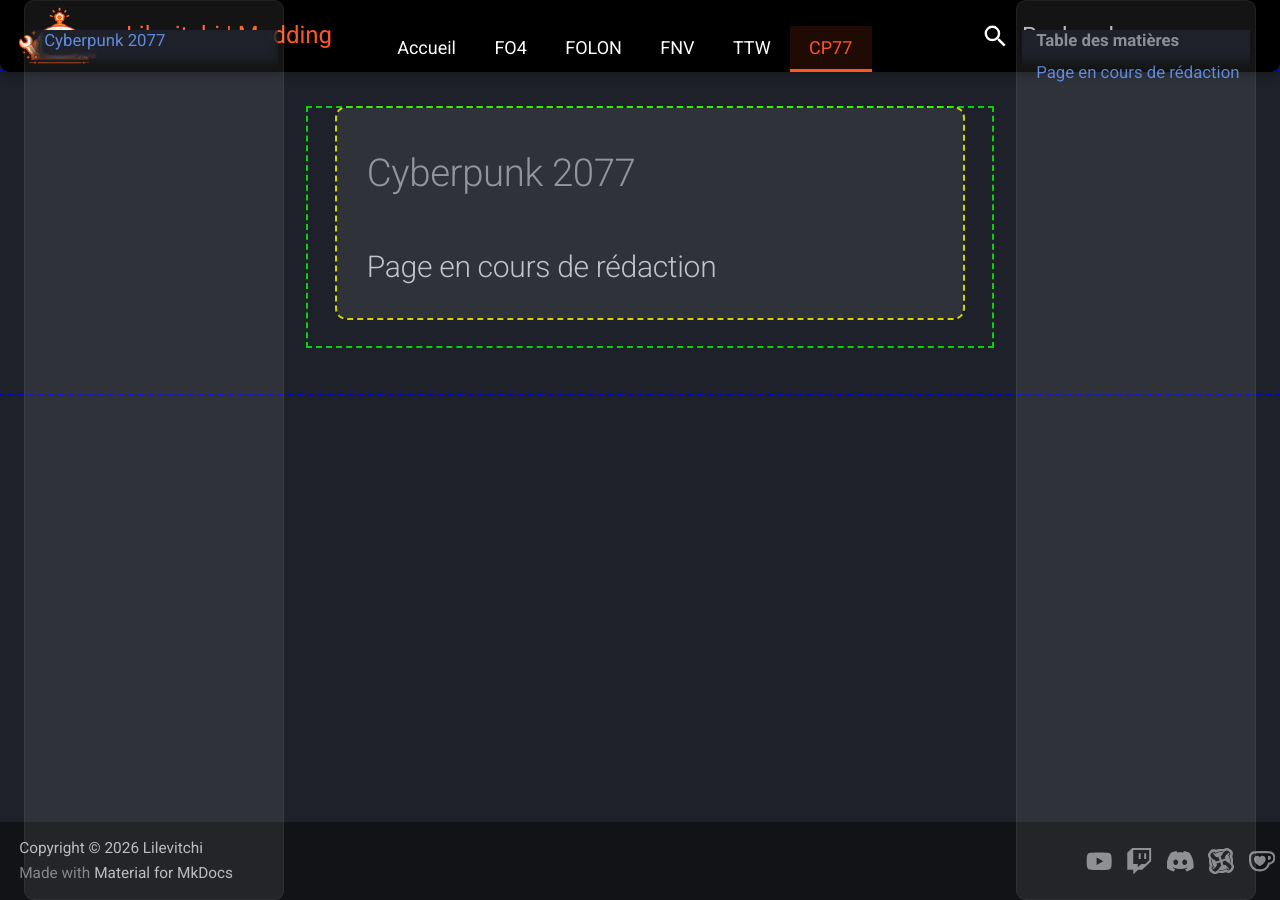
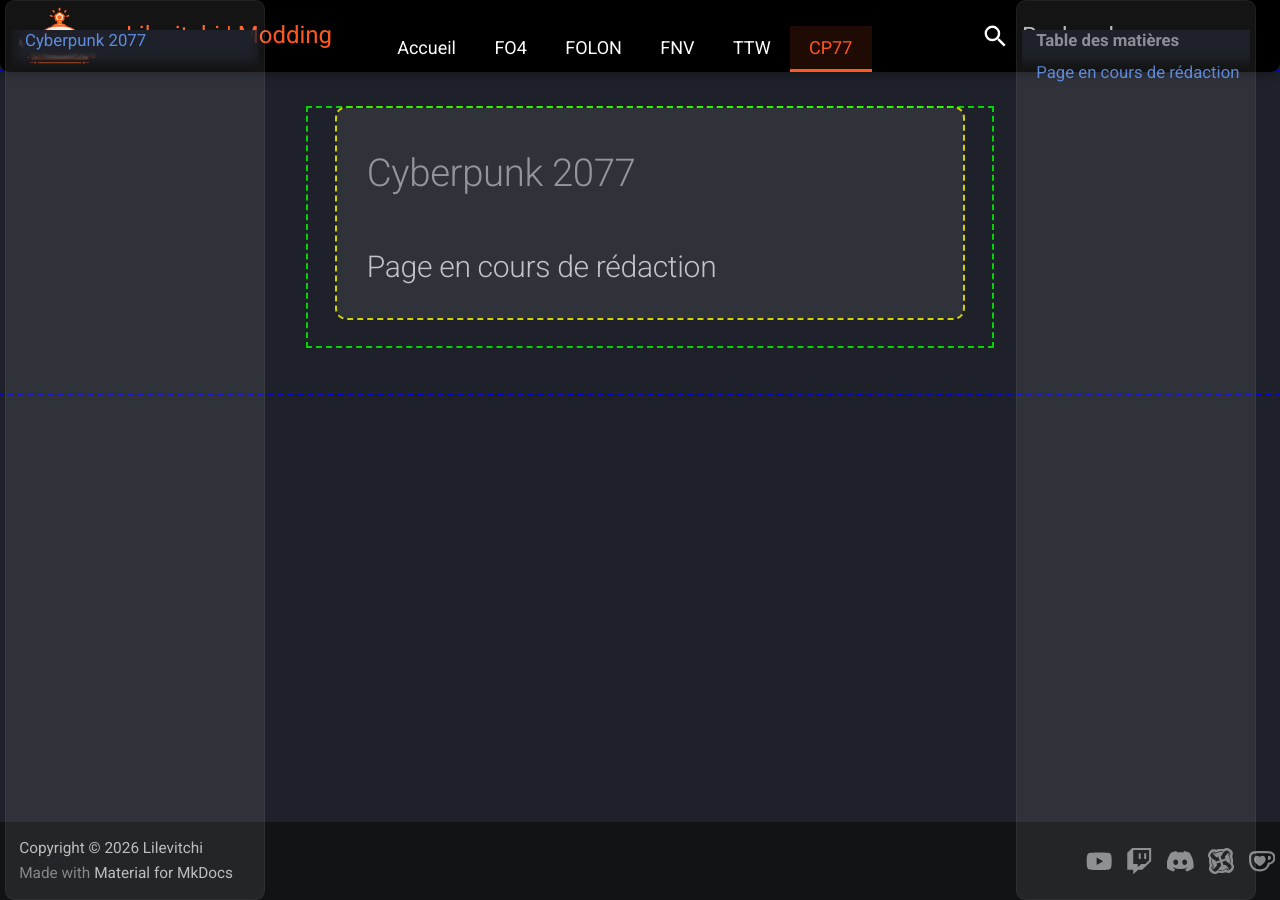
Before and after one commit to Lilevitchi/lilevitchi.github.io, an MkDocs documentation site: the page built from docs/cyberpunk/index.md, in a window 1280 px wide. Built offline with MkDocs 1.6.1 and Material for MkDocs 9.7.7, drawn with Linux system fonts in a browser that asks for light colours.

Commit message:
Update extra.css

```diff
--- a/docs/stylesheets/extra.css
+++ b/docs/stylesheets/extra.css
@@ -281,8 +281,8 @@
 /* --- SIDEBAR GAUCHE (Navigation) --- */
 [data-md-color-scheme] .md-sidebar--primary {
     position: fixed !important;
-    top: 7.5rem;      /* Espace sous le header */
-    left: 1rem;       /* Espace bord gauche */
+    top: 10rem;      /* Espace sous le header */
+    left: 0.2rem;       /* Espace bord gauche */
     bottom: 5rem;     /* Espace au-dessus du footer */
     width: 260px;     /* Ta largeur personnalisée */
 
```
